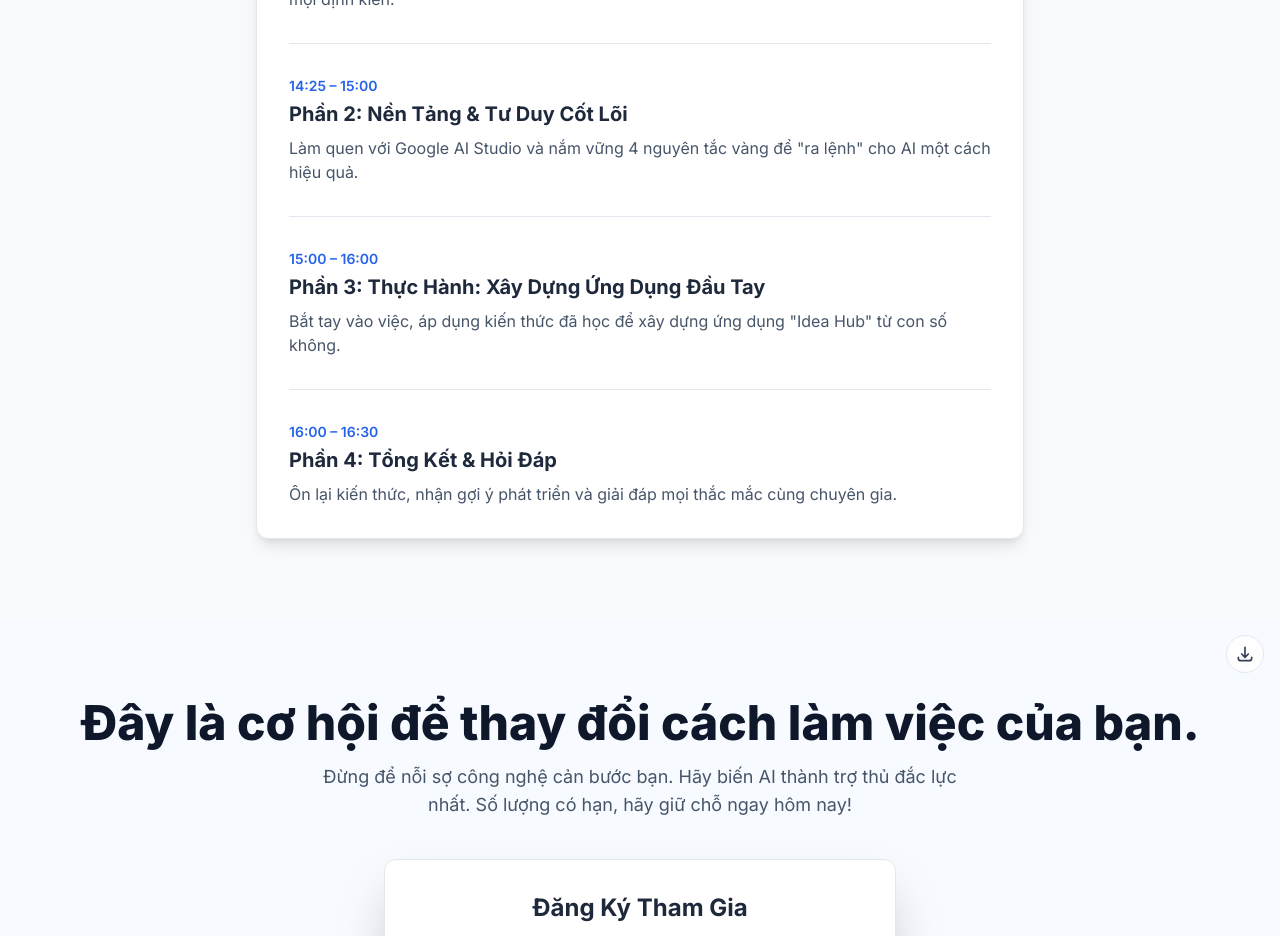
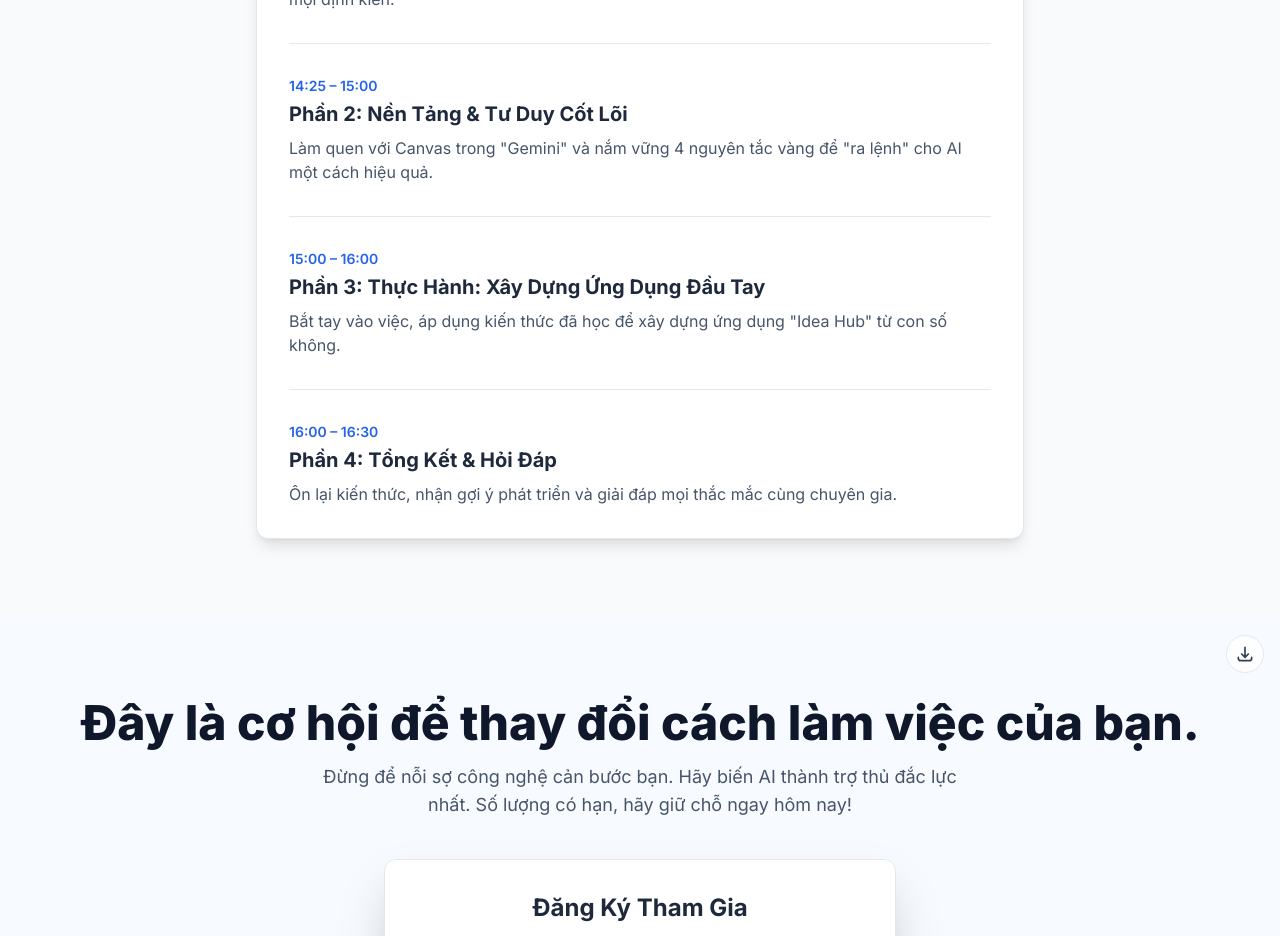
Before and after one commit to buidoanchung/GHNLeadersTalk, a plain HTML site: page index.html in a window 1280 px wide. Shown: the part 1360-2296 px from the top of the page. Drawn offline with nearby package versions, Linux system fonts and the light colour scheme.

Commit message:
Update index.html

```diff
--- a/index.html
+++ b/index.html
@@ -166,7 +166,7 @@
                         <div>
                             <p class="text-sm font-semibold text-blue-600">14:25 – 15:00</p>
                             <h3 class="text-xl font-bold mt-1">Phần 2: Nền Tảng & Tư Duy Cốt Lõi</h3>
-                            <p class="text-slate-600 mt-2">Làm quen với Google AI Studio và nắm vững 4 nguyên tắc vàng để "ra lệnh" cho AI một cách hiệu quả.</p>
+                            <p class="text-slate-600 mt-2">Làm quen với Canvas trong "Gemini" và nắm vững 4 nguyên tắc vàng để "ra lệnh" cho AI một cách hiệu quả.</p>
                         </div>
                         <div class="border-t border-slate-200"></div>
                         <div>
```
